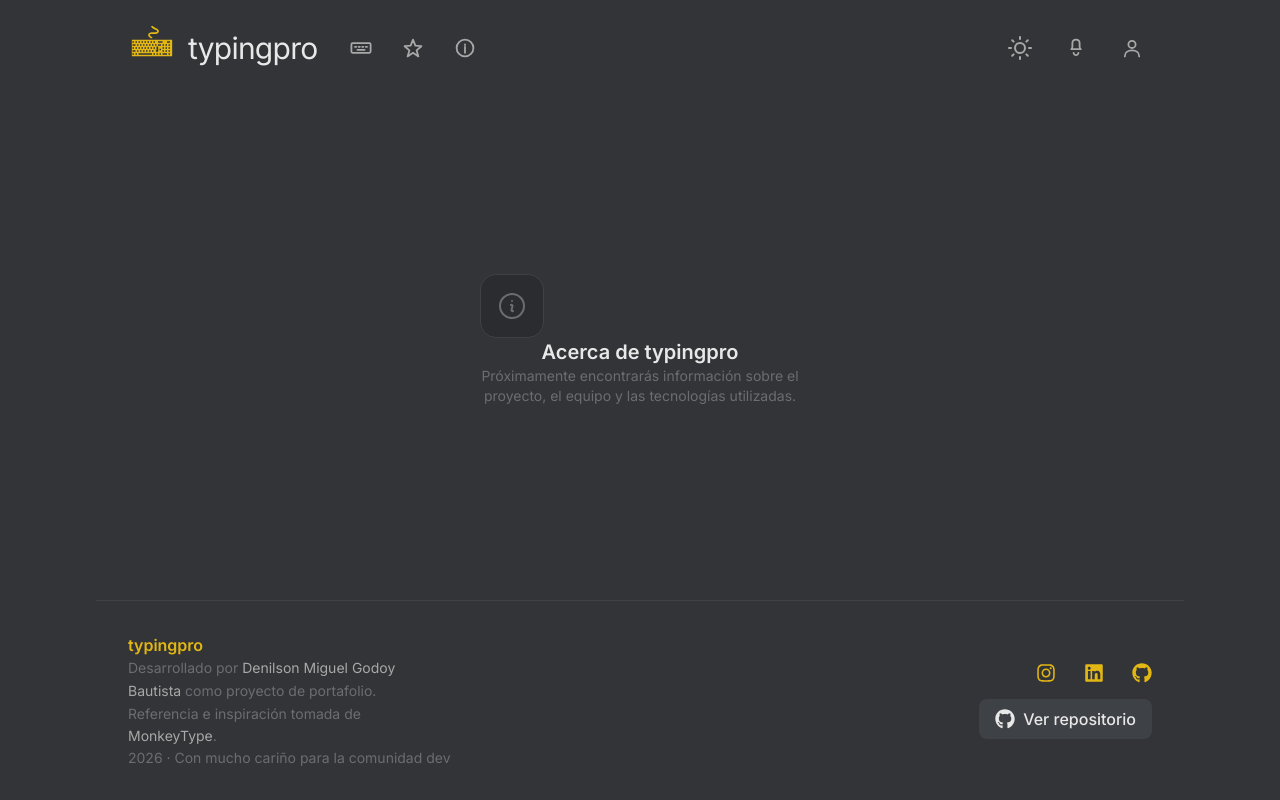
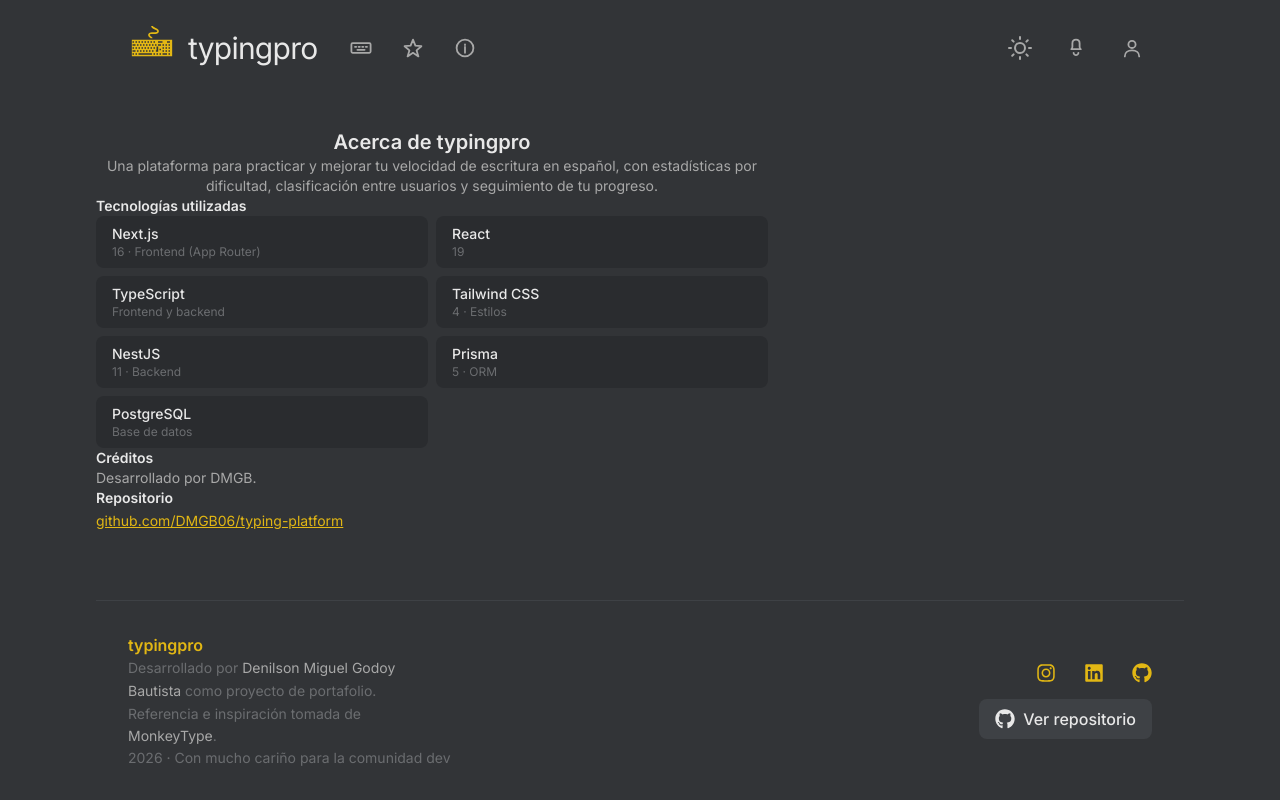
Before and after one commit to DMGB06/typing-platform, a Next.js app in the folder apps/Frontend/: page /about in a window 1280 px wide. Built offline with nearby package versions, Linux system fonts and the light colour scheme; no server answers.

Commit message:
feat(frontend): build out /about page (description, stack, credits, repo link)

```diff
--- a/apps/Frontend/src/app/about/page.tsx
+++ b/apps/Frontend/src/app/about/page.tsx
@@ -1,40 +1,78 @@
 import { Navbar } from '@/components/layout/Navbar';
 import { Footer } from '@/components/layout/Footer';
 
-/**
- * Página "Acerca de"
- *
- * TODO: Implementar con:
- * - Descripción del proyecto
- * - Créditos y agradecimientos
- * - Tecnologías utilizadas
- * - Enlaces al repositorio y redes sociales
- * - FAQ o preguntas frecuentes
- */
+const TECNOLOGIAS = [
+  { nombre: 'Next.js', detalle: '16 · Frontend (App Router)' },
+  { nombre: 'React', detalle: '19' },
+  { nombre: 'TypeScript', detalle: 'Frontend y backend' },
+  { nombre: 'Tailwind CSS', detalle: '4 · Estilos' },
+  { nombre: 'NestJS', detalle: '11 · Backend' },
+  { nombre: 'Prisma', detalle: '5 · ORM' },
+  { nombre: 'PostgreSQL', detalle: 'Base de datos' },
+];
+
 export default function AboutPage() {
   return (
     <div className="min-h-screen min-w-full flex flex-col px-2 lg:px-24">
       <Navbar />
 
-      <main className="flex-1 flex items-center justify-center py-12">
-        <div className="text-center space-y-4">
-          <div
-            className="flex items-center justify-center w-16 h-16 rounded-2xl mx-auto border"
-            style={{
-              borderColor: 'var(--color-bg-tertiary)',
-              backgroundColor: 'var(--color-bg-secondary)',
-            }}
-          >
-            <svg className="w-8 h-8" fill="none" stroke="currentColor" viewBox="0 0 24 24" strokeWidth={1.5} style={{ color: 'var(--color-text-tertiary)' }}>
-              <path strokeLinecap="round" strokeLinejoin="round" d="M11.25 11.25l.041-.02a.75.75 0 011.063.852l-.708 2.836a.75.75 0 001.063.853l.041-.021M21 12a9 9 0 11-18 0 9 9 0 0118 0zm-9-3.75h.008v.008H12V8.25z" />
-            </svg>
+      <main className="flex-1 py-12">
+        <div className="max-w-2xl mx-auto space-y-8">
+          <div className="text-center space-y-2">
+            <h1 className="text-xl font-semibold" style={{ color: 'var(--color-text-primary)' }}>
+              Acerca de typingpro
+            </h1>
+            <p className="text-sm" style={{ color: 'var(--color-text-secondary)' }}>
+              Una plataforma para practicar y mejorar tu velocidad de escritura en español,
+              con estadísticas por dificultad, clasificación entre usuarios y seguimiento de tu progreso.
+            </p>
           </div>
-          <h1 className="text-xl font-semibold" style={{ color: 'var(--color-text-primary)' }}>
-            Acerca de typingpro
-          </h1>
-          <p className="text-sm max-w-xs mx-auto" style={{ color: 'var(--color-text-tertiary)' }}>
-            Próximamente encontrarás información sobre el proyecto, el equipo y las tecnologías utilizadas.
-          </p>
+
+          <section className="space-y-3">
+            <h2 className="text-sm font-semibold" style={{ color: 'var(--color-text-primary)' }}>
+              Tecnologías utilizadas
+            </h2>
+            <div className="grid grid-cols-1 sm:grid-cols-2 gap-2">
+              {TECNOLOGIAS.map((tech) => (
+                <div
+                  key={tech.nombre}
+                  className="rounded-lg px-4 py-2"
+                  style={{ backgroundColor: 'var(--color-bg-secondary)' }}
+                >
+                  <p className="text-sm font-medium" style={{ color: 'var(--color-text-primary)' }}>
+                    {tech.nombre}
+                  </p>
+                  <p className="text-xs" style={{ color: 'var(--color-text-tertiary)' }}>
+                    {tech.detalle}
+                  </p>
+                </div>
+              ))}
+            </div>
+          </section>
+
+          <section className="space-y-2">
+            <h2 className="text-sm font-semibold" style={{ color: 'var(--color-text-primary)' }}>
+              Créditos
+            </h2>
+            <p className="text-sm" style={{ color: 'var(--color-text-secondary)' }}>
+              Desarrollado por DMGB.
+            </p>
+          </section>
+
+          <section className="space-y-2">
+            <h2 className="text-sm font-semibold" style={{ color: 'var(--color-text-primary)' }}>
+              Repositorio
+            </h2>
+            <a
+              href="https://github.com/DMGB06/typing-platform"
+              target="_blank"
+              rel="noopener noreferrer"
+              className="text-sm underline"
+              style={{ color: 'var(--color-accent)' }}
+            >
+              github.com/DMGB06/typing-platform
+            </a>
+          </section>
         </div>
       </main>
 
```
